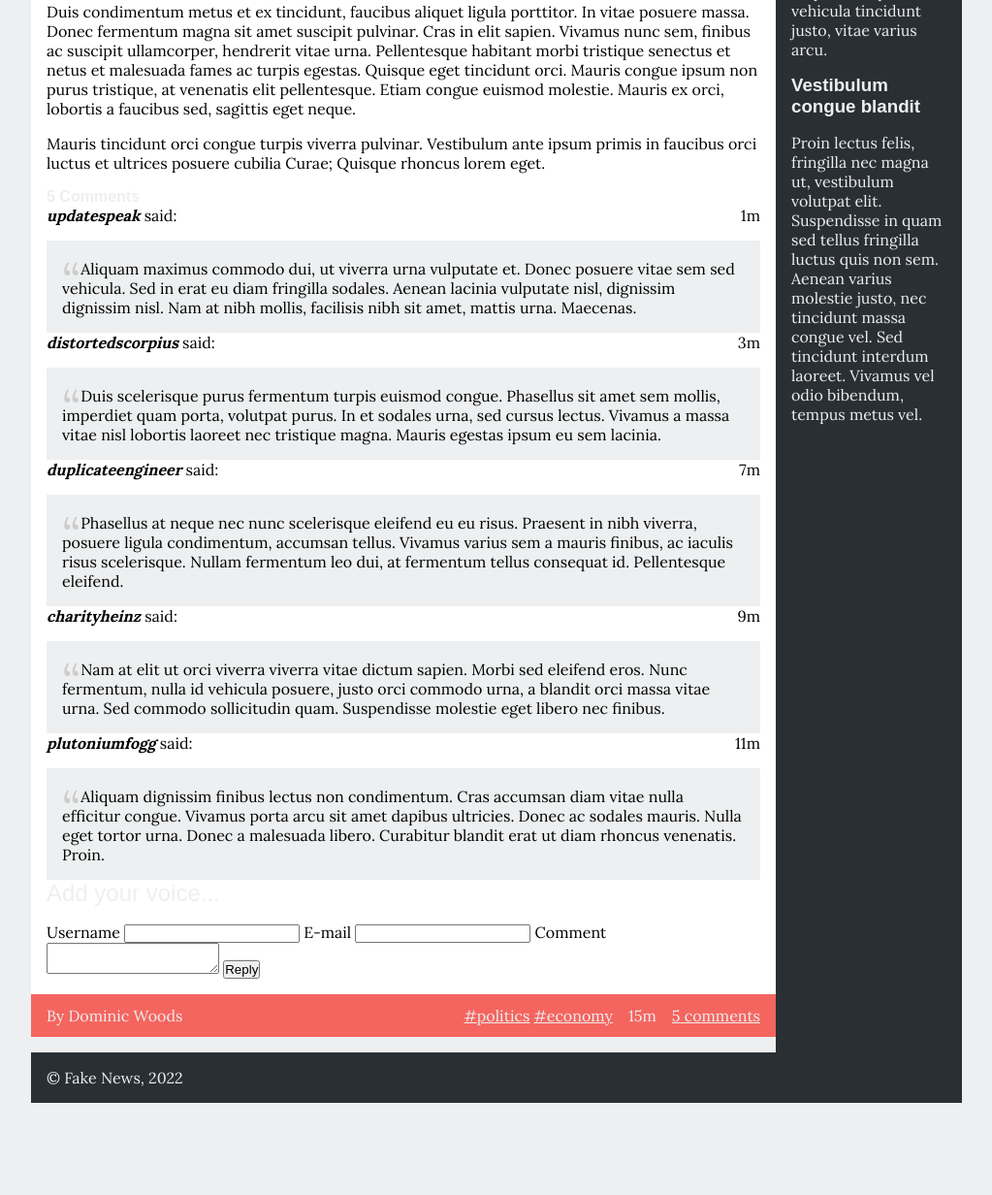
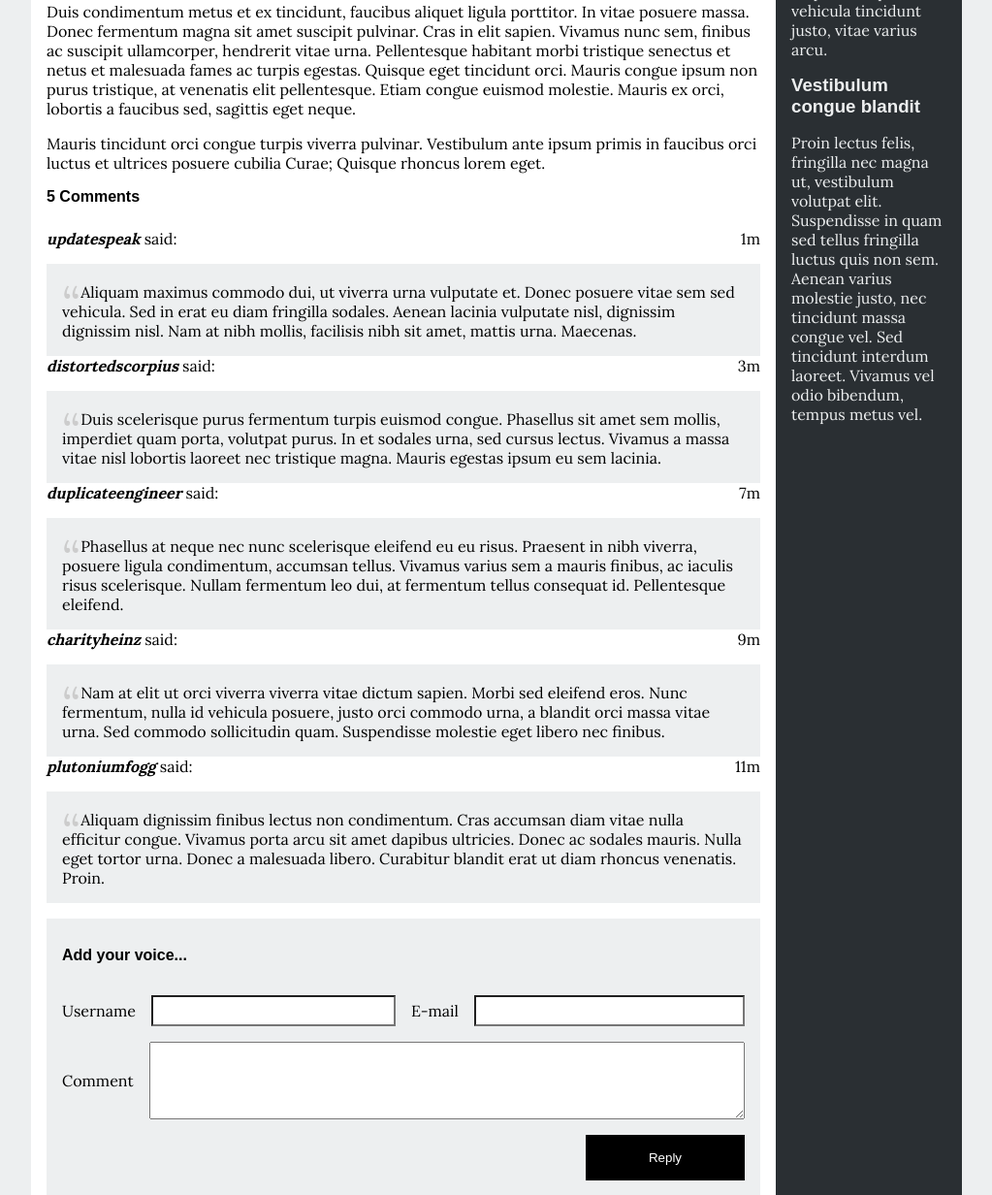
Before and after one commit to sirkotal/feup-ltw, a PHP site: page /item.html in a window 1280 px wide. Shown: the part 786-2018 px from the top of the page at 97% size, without its empty margins (128-1151 px from the left). Before the commit the page ends 1923 px from the top, so only its background shows below. Run offline with PHP 8.4, Linux system fonts and the light colour scheme.

Commit message:
Finished the CSS styling of the comments page

```diff
--- a/css/newspaper-design/comments.css
+++ b/css/newspaper-design/comments.css
@@ -1,5 +1,10 @@
 #comments {
     margin: 1rem;
+}
+
+#comments > h1 {
+    color: black;
+    margin-bottom: 1.5rem;
 }
 
 #comments .comment {
@@ -44,3 +49,69 @@
     line-height: 0.2rem;
     color: #cccccc;
 }
+
+#comments form {
+    margin-top: 1rem;
+    display: grid;
+    padding: 1rem;
+    gap: 1rem;
+
+    grid-template-columns: 1fr 1fr 1fr 1fr;
+
+    background-color: #edeff0;
+}
+
+#comments form h2 {
+    color: black;
+    font-weight: bolder;
+    padding-top: 0.8rem;
+    font-size: 1rem;
+    grid-column-end: span 4;
+}
+
+#comments form input {
+    background-color: white;
+    height: 2rem;
+}
+
+#comments form textarea {
+    display: block;
+    width: 100%;
+
+    margin: 0 auto;
+    padding: 0;
+
+    height: 6em;
+}
+
+#comments form label {
+    display: grid;
+    grid-template-columns: auto 1fr;
+    grid-column-end: span 2;
+    gap: 1rem;
+    align-items: center;
+}
+
+#comments form label:last-of-type {
+    grid-column-end: span 4;
+    grid-template-columns: auto 1fr;
+}
+
+#comments form button {
+    width: auto;
+
+    grid-column-start: 4;
+
+    background-color: black;
+    color: white;
+
+    border: none;
+    padding: 1rem;
+}
+
+#comments form button:hover {
+    cursor: pointer;
+    background-color: white;
+    color: black;
+    transition: 1s;
+}
```
